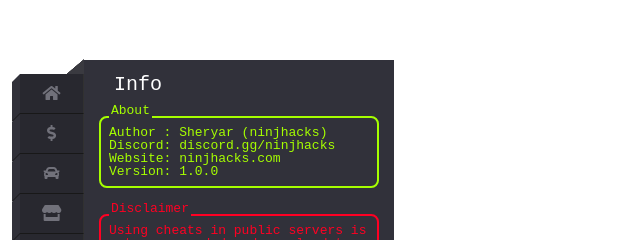
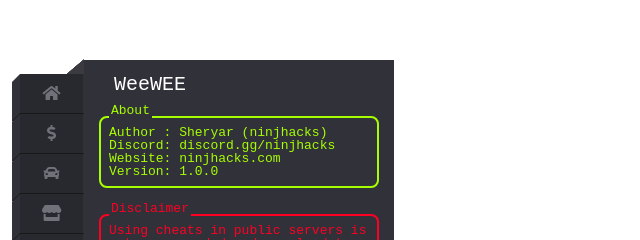
Before and after one commit to KaasCs50/qwewqwe, a plain HTML site: page menu/index.htm in a window 1280 px wide. Shown: the part 146-386 px from the top of the page, 0-640 px from the left. Drawn offline with nearby package versions, Linux system fonts and the light colour scheme; no server answers.

Commit message:
Update index.htm

```diff
--- a/menu/index.htm
+++ b/menu/index.htm
@@ -138,7 +138,7 @@
   </div>
   <div class="content-window2" id="info">
     <div class="content-window">
-      <p class="plugin-name">Info</p>
+      <p class="plugin-name">WeeWEE</p>
       <div class="container">
         <div class="container__item">
           <fieldset class="fieldset" style="display: grid;">
```
